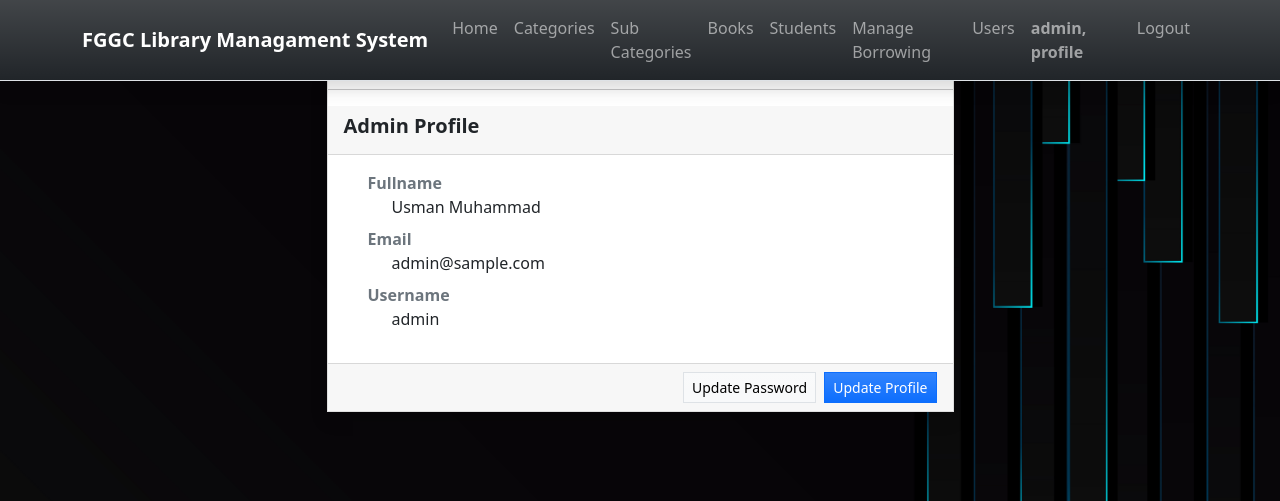
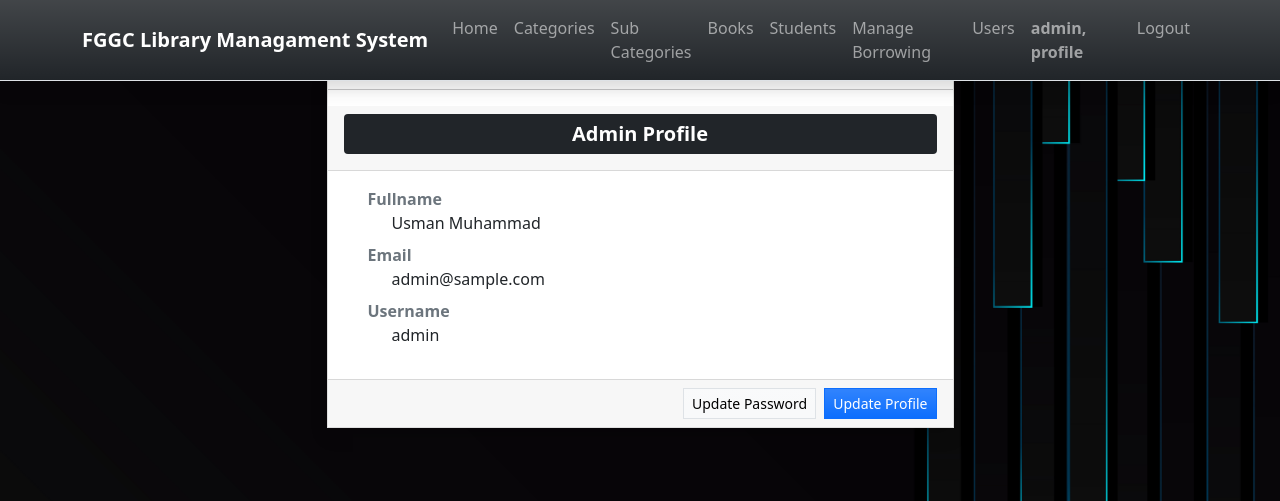
Before and after one commit to Saudii81/django_lms, a Django app: page /profile in a window 1280 px wide. Shown: the top 501 px of the page. Run offline with Django 4.2, Linux system fonts and the light colour scheme; a user stored in the database is signed in; parts of the project's set-up code (start-up, migrations or seed data) failed here and were passed over; some libraries are stand-ins or nearby versions.

Commit message:
add chngs

```diff
--- a/lmsApp/templates/profile.html
+++ b/lmsApp/templates/profile.html
@@ -5,7 +5,7 @@
             <div class="card shadow rounded-0">
                 <hr>
                 <div class="card-header">
-                    <div class="h5 card-title fw-bold">Admin Profile</div>
+                    <div class="h5 card-title fw-bold bg-dark text-white p-2 rounded text-center">Admin Profile</div>
                 </div>
                 <div class="card-body">
                     <div class="container-fluid">
```
